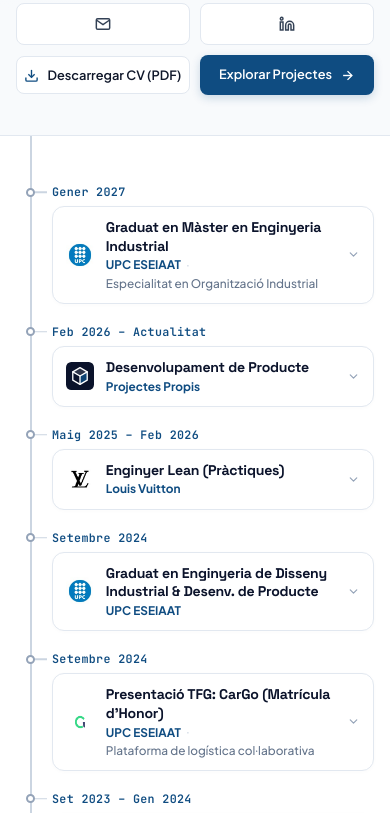
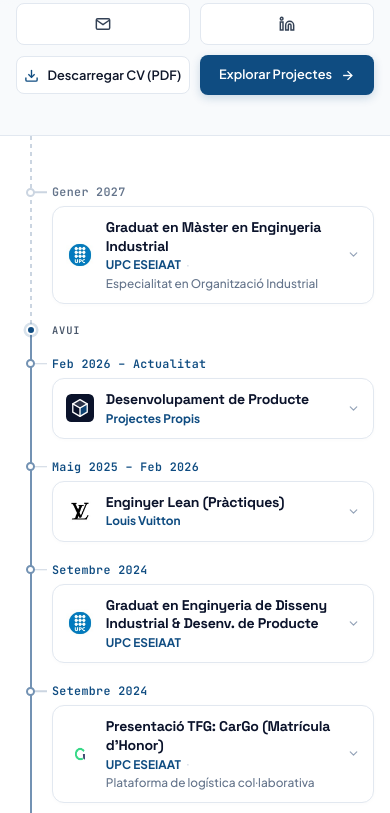
Before and after one commit to rogerfigols/portfolio, a plain HTML site: page index.html in a window 390 px wide. Shown: the part 447-1260 px from the top of the page. Drawn offline with Linux system fonts and the light colour scheme.

Commit message:
Add subtle 'Avui' present marker and two-tone timeline spine

```diff
--- a/app.js
+++ b/app.js
@@ -9,6 +9,7 @@ document.addEventListener('DOMContentLoaded', () => {
   initFilters();
   initModal();
   initHashScroll();
+  initTimelineNowSpine();
 });
 
 // 1. MULTILINGUAL SWITCHER (CA / ES / EN)
@@ -21,6 +22,7 @@ const translations = {
     btn_projects: "Explorar Projectes",
 
     // Timeline Items
+    timeline_now: "Avui",
     t1_date: "Gener 2027",
     t1_role: "Graduat en Màster en Enginyeria Industrial",
     t1_sub: "Especialitat en Organització Industrial",
@@ -137,6 +139,7 @@ const translations = {
     btn_projects: "Explorar Proyectos",
 
     // Timeline Items
+    timeline_now: "Hoy",
     t1_date: "Enero 2027",
     t1_role: "Graduado en Máster en Ingeniería Industrial",
     t1_sub: "Especialidad en Organización Industrial",
@@ -253,6 +256,7 @@ const translations = {
     btn_projects: "Explore Projects",
 
     // Timeline Items
+    timeline_now: "Today",
     t1_date: "January 2027",
     t1_role: "Master's Degree in Industrial Engineering",
     t1_sub: "Major in Industrial Management",
@@ -394,6 +398,8 @@ function switchLanguage(lang) {
   } catch (e) {
     // Local storage might be blocked in private mode
   }
+
+  syncTimelineNowSpine();
 }
 
 function initLanguage() {
@@ -454,10 +460,43 @@ function toggleTimeline(card) {
   } else {
     card.classList.add('active-card');
   }
+
+  syncTimelineNowSpine();
 }
 
 function initTimeline() {
   window.toggleTimeline = toggleTimeline;
+}
+
+/**
+ * Align the top of .timeline-spine-progress with the vertical center of .timeline-now-dot
+ * so the future dashed segment transitions into the subtle painted segment right at the dot.
+ */
+function syncTimelineNowSpine() {
+  const spine = document.querySelector('.timeline-center-spine');
+  const progress = document.querySelector('.timeline-spine-progress');
+  const dot = document.querySelector('.timeline-now-dot');
+  if (!spine || !progress || !dot) return;
+  const spineRect = spine.getBoundingClientRect();
+  const dotRect = dot.getBoundingClientRect();
+  const offset = Math.max(0, (dotRect.top + dotRect.height / 2) - spineRect.top);
+  progress.style.top = `${offset}px`;
+}
+
+/**
+ * Initialize timeline present-marker alignment across layout, font load, and accordion changes.
+ */
+function initTimelineNowSpine() {
+  syncTimelineNowSpine();
+  window.addEventListener('resize', syncTimelineNowSpine);
+  const wrapper = document.querySelector('.timeline-center-wrapper');
+  if (wrapper && typeof ResizeObserver !== 'undefined') {
+    const ro = new ResizeObserver(() => syncTimelineNowSpine());
+    ro.observe(wrapper);
+  }
+  if (document.fonts && document.fonts.ready) {
+    document.fonts.ready.then(syncTimelineNowSpine);
+  }
 }
 
 // 3. TIMELINE CATEGORY FILTERS (Safe fallback)
--- a/index.html
+++ b/index.html
@@ -89,10 +89,12 @@
 
       <!-- Symmetrical Center-Spine Timeline Structure -->
       <div class="timeline-center-wrapper">
-        <div class="timeline-center-spine"></div>
+        <div class="timeline-center-spine">
+          <div class="timeline-spine-progress" aria-hidden="true"></div>
+        </div>
 
         <!-- ITEM 1: MÀSTER ENGINYERIA INDUSTRIAL (LEFT CARD) -->
-        <div class="timeline-item item-left" data-category="academica">
+        <div class="timeline-item item-left timeline-item-future" data-category="academica">
           <div class="timeline-dot"></div>
           <div class="timeline-date-above" data-i18n="t1_date">Gener 2027</div>
           <div class="timeline-card" onclick="toggleTimeline(this)">
@@ -111,6 +113,12 @@
               <p class="drawer-paragraph" data-i18n="t1_drawer"><strong>Ubicació</strong>: Terrassa (UPC ESEIAAT).<br><br>Aprofundiment avançat en gestió integral de projectes industrials, càlcul estructural, optimització de plantes, sistemes energètics i integració tecnològica. Desenvolupament en curs del Treball de Fi de Màster (TFM).</p>
             </div>
           </div>
+        </div>
+
+        <!-- PRESENT MARKER (AVUI) -->
+        <div class="timeline-now-marker" aria-label="Punt actual de la trajectòria">
+          <span class="timeline-now-label" data-i18n="timeline_now">Avui</span>
+          <span class="timeline-now-dot" aria-hidden="true"></span>
         </div>
 
         <!-- ITEM 2: DESENVOLUPAMENT DE PRODUCTE · PROJECTES PROPIS (RIGHT CARD) -->
--- a/styles.css
+++ b/styles.css
@@ -415,16 +415,30 @@ svg {
   padding: 3rem 0 2rem;
 }
 
-/* Central spine - extends to touch top separator border */
+/* Central spine - future segment subtle dashed, completed segment solidly painted below the 'Avui' dot */
 .timeline-center-spine {
   position: absolute;
   left: 50%;
   top: 0;
   bottom: 20px;
   width: 2px;
-  background: #CBD5E1;
+  background: repeating-linear-gradient(
+    to bottom,
+    #CBD5E1 0 4px,
+    transparent 4px 8px
+  );
   transform: translateX(-50%);
   z-index: 1;
+}
+
+.timeline-spine-progress {
+  position: absolute;
+  left: 0;
+  right: 0;
+  top: 155px; /* synced dynamically by app.js to the center of .timeline-now-dot */
+  bottom: 0;
+  background: #7291AF;
+  background: color-mix(in oklab, var(--accent) 48%, #CBD5E1);
 }
 
 .timeline-item {
@@ -479,6 +493,79 @@ svg {
   transform: scale(1.25);
 }
 
+/* Subtle distinction: upcoming milestone vs completed trajectory */
+.timeline-item-future .timeline-dot {
+  border-color: #CBD5E1;
+}
+
+.timeline-item-future .timeline-date-above {
+  color: #64748B;
+}
+
+.timeline-item:not(.timeline-item-future) .timeline-dot {
+  border-color: #7291AF;
+  border-color: color-mix(in oklab, var(--accent) 48%, #CBD5E1);
+}
+
+/* Subtle "Avui" / Present marker between Gener 2027 and Feb 2026 – Actualitat */
+.timeline-now-marker {
+  position: relative;
+  width: 100%;
+  height: 20px;
+  margin: -0.35rem 0 1.15rem;
+  z-index: 5;
+  pointer-events: none;
+}
+
+.timeline-now-dot {
+  position: absolute;
+  left: 50%;
+  top: 50%;
+  width: 10px;
+  height: 10px;
+  border-radius: 50%;
+  background: var(--accent);
+  border: 2px solid #FFFFFF;
+  box-shadow: 0 0 0 2.5px rgba(15, 76, 129, 0.16);
+  transform: translate(-50%, -50%);
+}
+
+.timeline-now-label {
+  position: absolute;
+  right: calc(50% + 14px);
+  top: 50%;
+  transform: translateY(-50%);
+  font-family: var(--font-mono);
+  font-size: 0.65rem;
+  font-weight: 600;
+  letter-spacing: 0.08em;
+  text-transform: uppercase;
+  color: #475569;
+  line-height: 1;
+  white-space: nowrap;
+}
+
+@media (forced-colors: active) {
+  .timeline-center-spine {
+    background: none;
+    border-left: 2px dashed GrayText;
+    width: 0;
+  }
+
+  .timeline-spine-progress {
+    background: none;
+    border-left: 2px solid CanvasText;
+    width: 0;
+  }
+
+  .timeline-now-dot {
+    background: Highlight;
+    border-color: Canvas;
+    box-shadow: none;
+    outline: 2px solid Highlight;
+  }
+}
+
 /* Date Display Above Card - Aligned with Card, Line bridges gap to spine */
 .timeline-date-above {
   font-family: var(--font-mono);
@@ -1468,6 +1555,19 @@ svg {
     transform: none;
   }
 
+  .timeline-now-marker {
+    margin: -0.25rem 0 1rem;
+  }
+
+  .timeline-now-dot {
+    left: 21px;
+  }
+
+  .timeline-now-label {
+    right: auto;
+    left: 44px;
+  }
+
   .timeline-item.item-left,
   .timeline-item.item-right {
     left: 0;
@@ -1611,6 +1711,14 @@ svg {
     left: 14px;
   }
 
+  .timeline-now-dot {
+    left: 15px;
+  }
+
+  .timeline-now-label {
+    left: 36px;
+  }
+
   .timeline-item.item-left,
   .timeline-item.item-right {
     padding-left: 36px;
```
